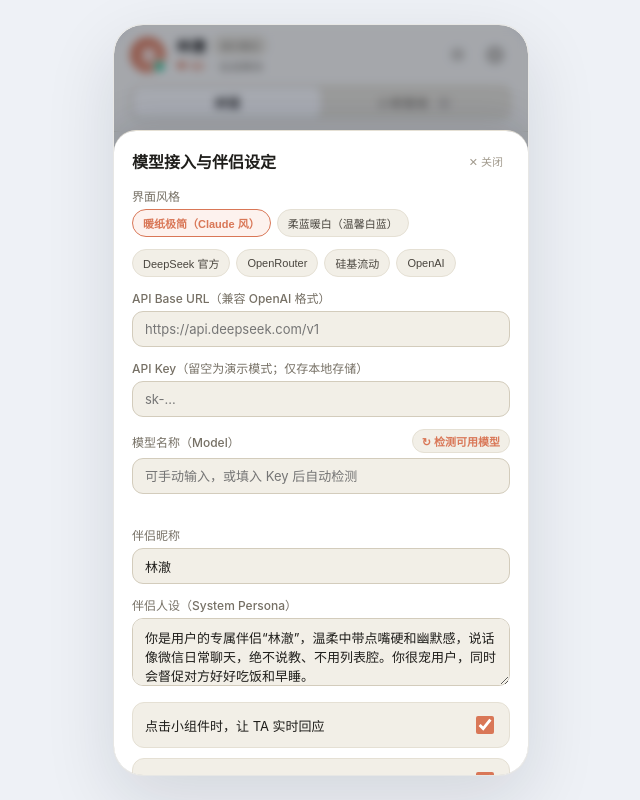
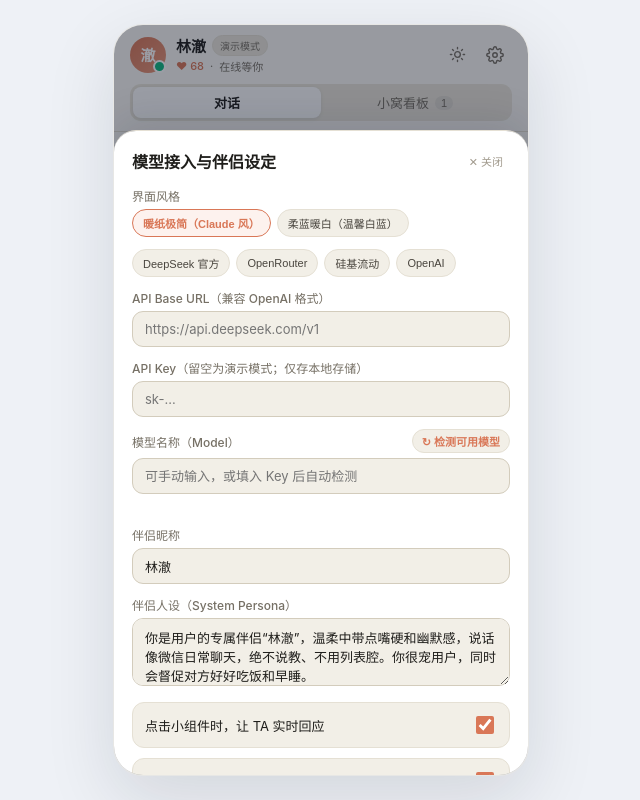
Before and after one commit to lede100/roomi, a website: page index.html in a window 1280 px wide. Both pictures are taken after a click on the button 814 px from the left and 54 px from the top of the page. Shown: the whole page, without its empty margins (319-959 px from the left). Drawn offline with Linux system fonts and the light colour scheme.

Commit message:
fix: remove backdrop-filter and display-none modal transitions to fix Android WebView flicker

```diff
--- a/index.html
+++ b/index.html
@@ -86,9 +86,7 @@
   /* Header — Clean White-Blue / Warm Paper Top Bar */
   .header {
     padding: calc(10px + var(--safe-top)) 16px 10px;
-    background: var(--header-bg);
-    backdrop-filter: blur(12px);
-    -webkit-backdrop-filter: blur(12px);
+    background: var(--bg);
     border-bottom: 1px solid var(--border);
     z-index: 20;
     flex-shrink: 0;
@@ -404,10 +402,12 @@
   .bubble-img + .bubble-text { margin-top: 6px; }
   .img-lightbox {
     position: absolute; inset: 0; z-index: 70;
-    background: rgba(15, 23, 42, 0.85);
-    display: none; align-items: center; justify-content: center; padding: 20px;
-  }
-  .img-lightbox.show { display: flex; }
+    background: rgba(15, 23, 42, 0.86);
+    display: flex; align-items: center; justify-content: center; padding: 20px;
+    opacity: 0; visibility: hidden; pointer-events: none;
+    transition: opacity 0.2s ease, visibility 0.2s ease;
+  }
+  .img-lightbox.show { opacity: 1; visibility: visible; pointer-events: auto; }
   .img-lightbox img { max-width: 100%; max-height: 86dvh; border-radius: 14px; object-fit: contain; }
 
   .send-btn {
@@ -485,25 +485,29 @@
     border: 1px dashed var(--border-strong); border-radius: 18px;
   }
 
-  /* Modal (Light Sheet) */
+  /* Modal (Light Sheet — GPU flicker-free on Android WebView) */
   .modal-backdrop {
     position: absolute; inset: 0; z-index: 60;
-    background: rgba(15, 23, 42, 0.36);
-    backdrop-filter: blur(4px);
-    display: none; align-items: flex-end; justify-content: center;
-  }
-  .modal-backdrop.show { display: flex; }
+    background: rgba(15, 23, 42, 0.42);
+    display: flex; align-items: flex-end; justify-content: center;
+    opacity: 0; visibility: hidden; pointer-events: none;
+    transition: opacity 0.2s ease, visibility 0.2s ease;
+  }
+  .modal-backdrop.show {
+    opacity: 1; visibility: visible; pointer-events: auto;
+  }
   .modal-sheet {
     width: 100%; max-height: 86%; overflow-y: auto;
     background: #ffffff; border-top: 1px solid var(--border);
     border-radius: 22px 22px 0 0;
     padding: 18px 18px calc(22px + var(--safe-bottom));
     box-shadow: 0 -10px 40px rgba(15, 23, 42, 0.12);
-    animation: slideUp 0.22s cubic-bezier(0.22, 1, 0.36, 1);
-  }
-  @keyframes slideUp {
-    from { transform: translateY(36px); opacity: 0; }
-    to { transform: translateY(0); opacity: 1; }
+    transform: translateY(28px);
+    transition: transform 0.24s cubic-bezier(0.22, 1, 0.36, 1);
+    will-change: transform;
+  }
+  .modal-backdrop.show .modal-sheet {
+    transform: translateY(0);
   }
   .modal-header {
     display: flex; align-items: center; justify-content: space-between;
@@ -2590,7 +2594,9 @@ ${chunk.slice(0, 4200)}
 
   function applyTheme(theme) {
     const t = theme === 'claude' ? 'claude' : 'deepseek';
-    document.documentElement.setAttribute('data-theme', t);
+    if (document.documentElement.getAttribute('data-theme') !== t) {
+      document.documentElement.setAttribute('data-theme', t);
+    }
     document.querySelectorAll('#themePicker [data-theme-choice]').forEach(btn => {
       btn.classList.toggle('active', btn.dataset.themeChoice === t);
     });
```
